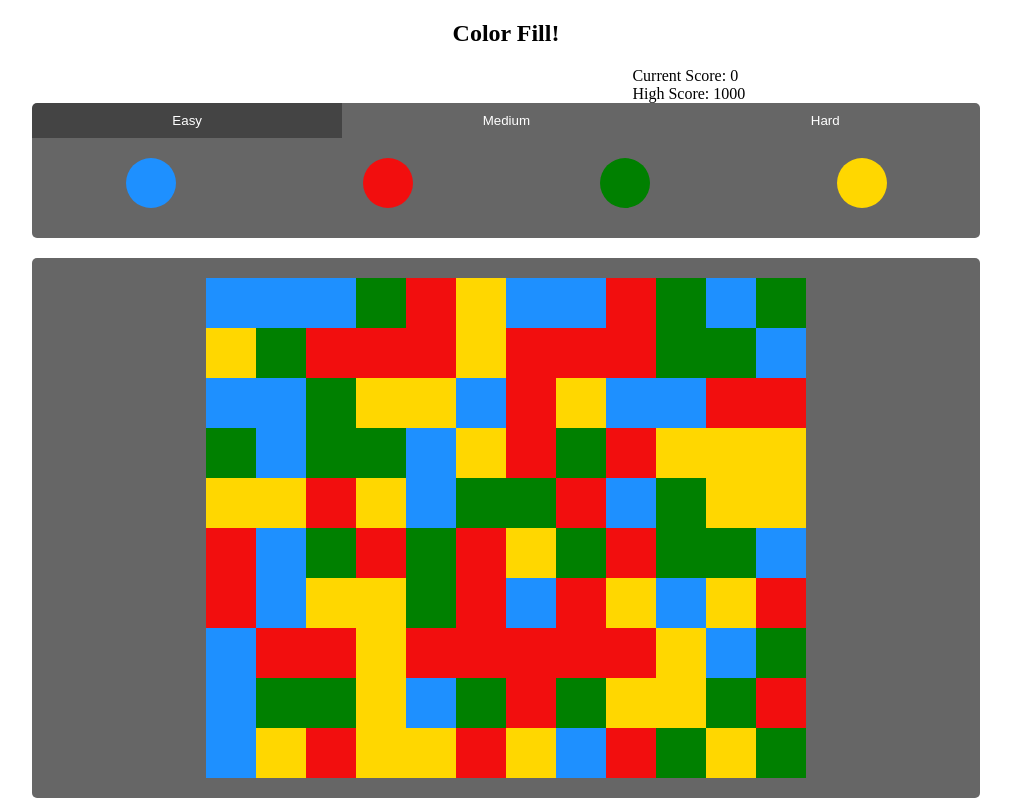
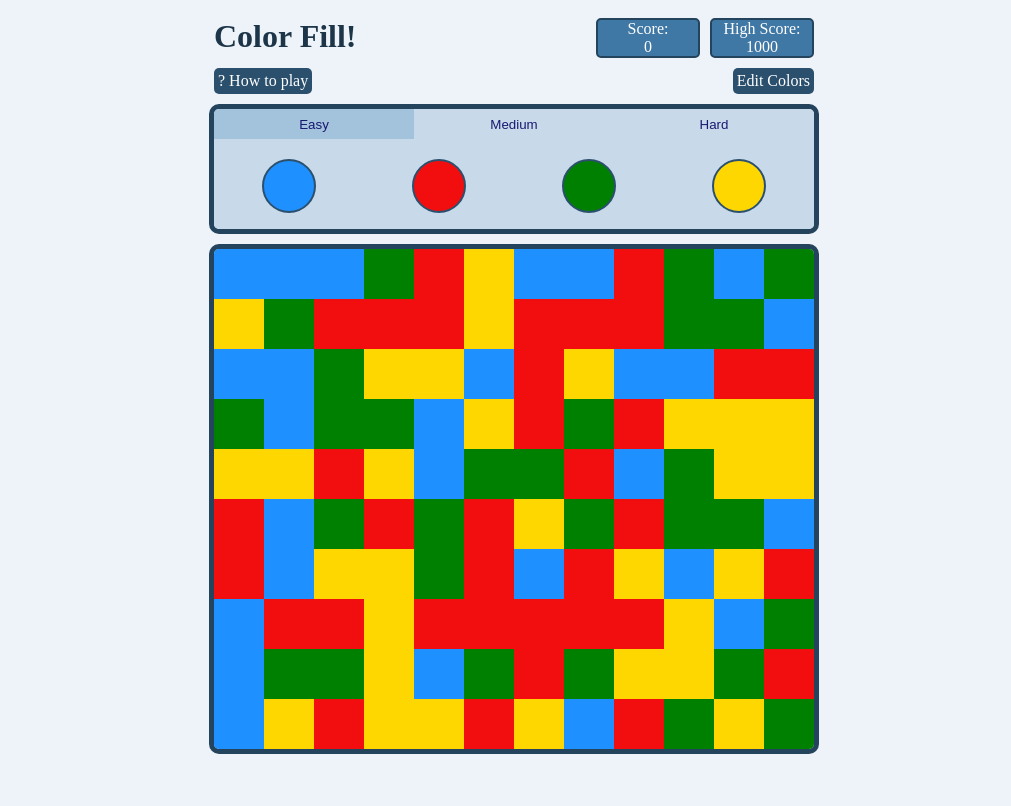
Before and after one commit to tilegere/ColorFill, a plain HTML site: page index.html in a window 1280 px wide. Shown: the whole page, without its empty margins (134-1145 px from the left). Drawn offline with Linux system fonts and the light colour scheme.

Commit message:
Updated Interface
Updated interface layout.

```diff
--- a/index.html
+++ b/index.html
@@ -6,12 +6,21 @@
   </head>
   <body>
     <div id="header">
-      <h2>Color Fill!</h2>
+      <div id="left-header">
+        <div id="game-title">
+          <h1>Color Fill!</h1>
+        </div>
+        <div id="how-to">? How to play</div>
+      </div>
+      <div id="right-header">
+        <div id="score">
+          <div class="score-section">Score: <br /><span id="current-score"></span></div>
+          <div class="score-section">High Score: <br /><span id="high-score"></span></div>
+        </div>
+        <div id="preferences">Edit Colors</div>
+      </div>
     </div>
-    <div id="score">
-      <div>Current Score: <span id="current-score"></span></div>
-      <div>High Score: <span id="high-score"></span></div>
-    </div>
+
     <div id="menu">
       <div id="difficulty">
         <button id="easy" onclick="difficultyToggle('easy')">Easy</button>
--- a/script.js
+++ b/script.js
@@ -128,9 +128,6 @@ displayBoard = () => {
       gameBoard.children[i].children[j].classList.add(board[difficulty][i][j]);
     }
   }
-  gameBoard.children[0].style.paddingTop = "20px";
-  gameBoard.children[gameBoard.children.length - 1].style.paddingBottom = "20px";
-
   selectedColor = board[difficulty][0][0];
 }
 
--- a/style.css
+++ b/style.css
@@ -1,10 +1,61 @@
-#header{
-  text-align: center;
+body {
+  background-color: #edf3f8;
+  width: 100%;
+  display: flex;
+  flex-direction: column;
 }
 
-#menu, #game-board {
-  width: 75%;
+#header{
+  display: flex;
+  width: 600px;
   margin: 0 auto;
+  padding-top: 10px;
+  padding-bottom: 10px;
+}
+
+#left-header, #right-header {
+  width: 50%;
+}
+
+#right-header {
+  text-align: right;
+}
+
+h1 {
+  color: #1d3549;
+  margin-top: 0px;
+  margin-bottom: 10px;
+}
+
+#how-to, #preferences {
+  background-color: #2b506e;
+  color: white;
+  border-radius: 5px;
+  display: inline-block;
+  padding: 4px;
+}
+
+#how-to {
+  margin-top: 3px;
+}
+
+#preferences {
+  margin-top: 10px;
+}
+
+#score {
+  display: flex;
+  justify-content: flex-end;
+}
+
+.score-section {
+  background-color: #4078a5;
+  color: white;
+  border-radius: 5px;
+  width: 100px;
+  text-align: center;
+  border: 2px solid #24435c;
+  margin-left: 10px;
 }
 
 button:focus {
@@ -12,29 +63,32 @@ button:focus {
 }
 
 #difficulty {
-  display: flex;
-  flex-wrap: wrap;
-  flex: 1;
+  margin: 0 auto;
 }
 
 #menu {
   display: flex;
   flex-direction: column;
   font-size: 0;
+  border: 5px solid #24435c;
+  border-radius: 10px;
+  width: 600px;
+  margin: 0 auto;
+  margin-bottom: 10px;
 }
 
 #easy, #medium, #hard {
-  background-color: #666666;
+  background-color: #c8daea;
   border: none;
-  color: white;
-  padding: 10px;
+  color: midnightblue;
   margin: 0px;
   display: inline-block;
-  flex-grow: 1;
+  width: 200px;
+  height: 30px;
 }
 
 #easy:hover, #medium:hover, #hard:hover {
-  background: #333333;
+  background: #b6cee2;
 }
 
 #easy {
@@ -50,12 +104,14 @@ button:focus {
 }
 
 #color-select{
-  background-color: #666666;
-  height: 100px; /* Temp value */
+  background-color: #c8daea;
+  height: 90px; /* Temp value */
   border-radius: 0px 0px 5px 5px;
   display: flex;
   flex-direction: row;
   justify-content: space-around;
+  width: 600px;
+  margin: 0 auto;
 }
 
 #color-select div {
@@ -65,12 +121,24 @@ button:focus {
   width: 50px;
   display: flex;
   justify-content: space-around;
+  border: 2px solid #2b506e;
+  cursor: pointer;
+  transition: all 250ms;
+}
+
+#color-select div:hover {
+  transform: scale(1.1);
+
 }
 
 #game-board{
-  background-color: #666666;
-  border-radius: 5px;
-  margin-top: 20px;
+  border: 5px solid #24435c;
+  background-color: #c8daea;
+  display: inline-flex;
+  flex-direction: column;
+  border-radius: 10px;
+  margin: 0 auto;
+  overflow: hidden;
 }
 
 .blue {
@@ -98,7 +166,7 @@ button:focus {
 }
 
 .selected {
-  background-color: #444444 !important;
+  background-color: #a3c2db !important;
 }
 
 .board-piece {
@@ -106,15 +174,9 @@ button:focus {
   width: 50px;
 }
 
-.row-pieces{
+.row-pieces {
   display: flex;
   flex-direction: row;
   margin: 0 auto;
-  width: 95%;
   justify-content: center;
 }
-
-#score {
-  padding-right: 25%;
-  padding-left: 60%;
-}
```
